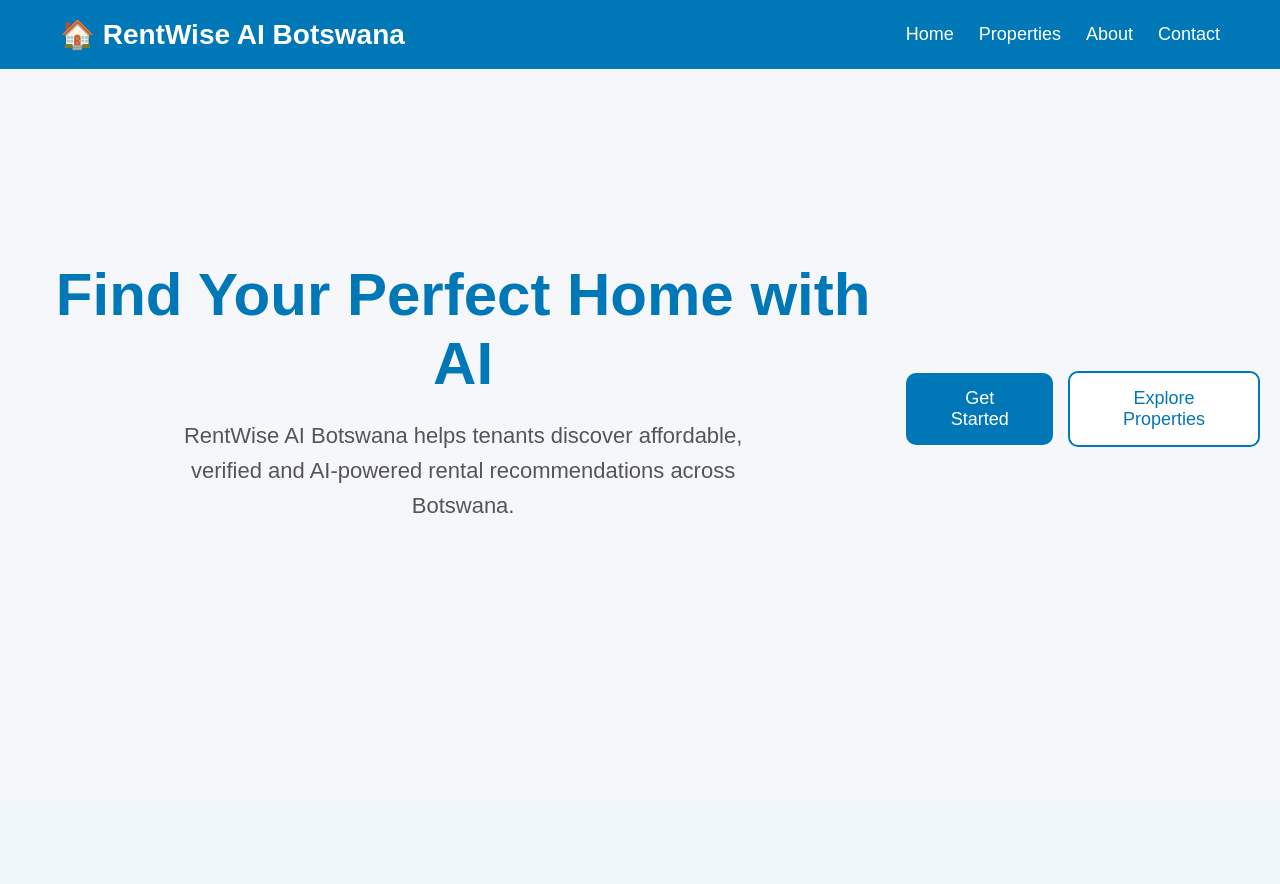
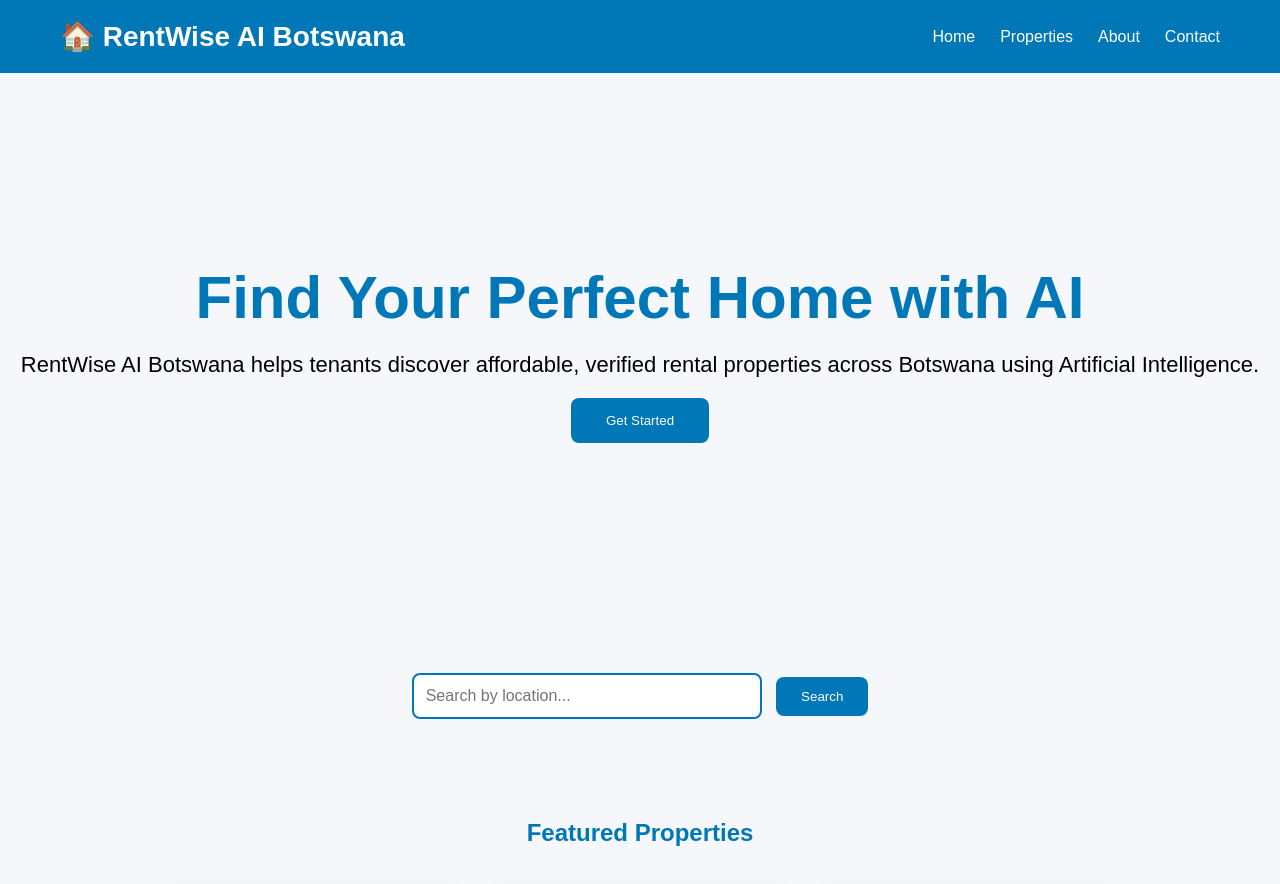
Before and after one commit to OBA0101/RentWise-AI-Botswana, a Flask app: page / in a window 1280 px wide. Shown: the top 884 px of the page. Before the commit the page ends 513 px from the top, so only its background shows below. Run offline with Flask 3, Linux system fonts and the light colour scheme; data comes from the database, SQL or seed files in the repository; both versions use the stored data as it was after the commit.

Commit message:
Complete homepage, SQLite integration, search feature and property details

```diff
--- a/app.py
+++ b/app.py
@@ -1,10 +1,57 @@
-from flask import Flask, render_template
+from flask import Flask, render_template, request
+import sqlite3
 
 app = Flask(__name__)
 
+# Home Page
 @app.route("/")
 def home():
-    return render_template("index.html")
+
+    search = request.args.get("search")
+
+    connection = sqlite3.connect("rentwise.db")
+    cursor = connection.cursor()
+
+    if search:
+        cursor.execute(
+            "SELECT * FROM properties WHERE location LIKE ?",
+            ("%" + search + "%",)
+        )
+    else:
+        cursor.execute("SELECT * FROM properties")
+
+    properties = cursor.fetchall()
+
+    connection.close()
+
+    return render_template(
+        "index.html",
+        properties=properties,
+        search=search
+    )
+
+
+# Property Details Page
+@app.route("/property/<int:id>")
+def property_details(id):
+
+    connection = sqlite3.connect("rentwise.db")
+    cursor = connection.cursor()
+
+    cursor.execute(
+        "SELECT * FROM properties WHERE id=?",
+        (id,)
+    )
+
+    property = cursor.fetchone()
+
+    connection.close()
+
+    return render_template(
+        "property.html",
+        property=property
+    )
+
 
 if __name__ == "__main__":
     app.run(debug=True)
--- a/static/css/style.css
+++ b/static/css/style.css
@@ -9,14 +9,12 @@ body{
     background:#f5f7fa;
 }
 
-/* Navigation */
-
 nav{
     display:flex;
     justify-content:space-between;
     align-items:center;
     background:#0077b6;
-    padding:18px 60px;
+    padding:20px 60px;
 }
 
 .logo{
@@ -37,66 +35,153 @@ nav ul li{
 nav ul li a{
     color:white;
     text-decoration:none;
-    font-size:18px;
 }
 
-nav ul li a:hover{
-    color:#ffd60a;
-}
-
-/* Hero Section */
-
 .hero{
-    height:85vh;
+    height:70vh;
     display:flex;
     justify-content:center;
     align-items:center;
     text-align:center;
-    padding:20px;
 }
 
-.hero-text h1{
+.hero h1{
     font-size:60px;
     color:#0077b6;
-    margin-bottom:20px;
 }
 
-.hero-text p{
+.hero p{
+    margin:20px 0;
     font-size:22px;
-    color:#555;
-    width:70%;
-    margin:auto;
-    margin-bottom:35px;
-    line-height:1.6;
 }
 
 button{
     background:#0077b6;
     color:white;
+    padding:15px 35px;
     border:none;
-    padding:15px 40px;
-    font-size:18px;
-    border-radius:10px;
+    border-radius:8px;
     cursor:pointer;
-    transition:0.3s;
 }
 
 button:hover{
     background:#023e8a;
-    transform:scale(1.05);
-}
-.button{
-    margin-top:30px;
 }
 
-.secondary{
-    background:white;
-    color:#0077b6;
-    border:2px solid #0077b6;
-    margin-left:15px;
+.properties{
+    padding:60px;
 }
 
-.secondary::hover{
-    background:0077b6;
-    color:white;
+.properties h2{
+    text-align:center;
+    margin-bottom:40px;
+    color:#0077b6;
 }
+
+.property-container{
+    display:flex;
+    justify-content:center;
+    gap:30px;
+    flex-wrap:wrap;
+}
+
+.card{
+    width:300px;
+    background:white;
+    border-radius:10px;
+    overflow:hidden;
+    box-shadow:0 5px 15px rgba(0,0,0,.1);
+}
+
+.card img{
+    width:100%;
+    height:200px;
+    object-fit:cover;
+}
+
+.card h3{
+    margin:15px;
+}
+
+.card p{
+    margin:10px 15px;
+}
+
+.card button{
+    margin:15px;
+}
+
+/* Search Section */
+
+.search-section{
+    text-align:center;
+    margin:40px 0;
+}
+
+.search-section input{
+    width:350px;
+    padding:12px;
+    font-size:16px;
+    border:2px solid #0077b6;
+    border-radius:8px;
+}
+
+.search-section button{
+    margin-left:10px;
+    padding:12px 25px;
+}
+
+/* Property Details */
+
+.property-details{
+
+    width:80%;
+    margin:50px auto;
+    text-align:center;
+
+}
+
+.property-details img{
+
+    width:70%;
+    max-width:700px;
+    height:400px;
+    object-fit:cover;
+    border-radius:12px;
+    margin-bottom:30px;
+
+}
+
+.property-details h1{
+
+    color:#0077b6;
+    margin-bottom:15px;
+
+}
+
+.property-details h2{
+
+    color:#555;
+    margin-bottom:15px;
+
+}
+
+.property-details h3{
+
+    color:#28a745;
+    margin-bottom:20px;
+
+}
+
+.property-details p{
+
+    font-size:20px;
+    margin:15px;
+
+}
+
+.property-details button{
+
+    margin-top:20px;
+
+}
--- a/templates/index.html
+++ b/templates/index.html
@@ -1,44 +1,120 @@
 <!DOCTYPE html>
 <html lang="en">
+
 <head>
     <meta charset="UTF-8">
     <meta name="viewport" content="width=device-width, initial-scale=1.0">
 
     <title>RentWise AI Botswana</title>
 
-    <link rel="stylesheet"
-          href="{{ url_for('static', filename='css/style.css') }}">
+    <link rel="stylesheet" href="{{ url_for('static', filename='css/style.css') }}">
 </head>
+
 <body>
 
+    <!-- Navigation -->
     <nav>
+
         <div class="logo">🏠 RentWise AI Botswana</div>
 
         <ul>
-            <li><a href="#">Home</a></li>
-            <li><a href="#">Properties</a></li>
+            <li><a href="/">Home</a></li>
+            <li><a href="#properties">Properties</a></li>
             <li><a href="#">About</a></li>
             <li><a href="#">Contact</a></li>
         </ul>
+
     </nav>
 
+    <!-- Hero Section -->
     <section class="hero">
 
         <div class="hero-text">
+
             <h1>Find Your Perfect Home with AI</h1>
 
             <p>
                 RentWise AI Botswana helps tenants discover affordable,
-                verified and AI-powered rental recommendations across Botswana.
+                verified rental properties across Botswana using Artificial Intelligence.
             </p>
 
-        </div class="buttons">
-             <button>Get Started</button>
-             <button class="secondary">Explore
-        Properties</button>
-             </div>
+            <button>Get Started</button>
+
+        </div>
 
     </section>
 
+    <!-- Search Section -->
+    <section class="search-section">
+
+        <form method="GET" action="/">
+
+            <input
+                type="text"
+                name="search"
+                placeholder="Search by location..."
+                value="{{ search if search else '' }}">
+
+            <button type="submit">Search</button>
+
+        </form>
+
+    </section>
+
+    <!-- Featured Properties -->
+    <section class="properties" id="properties">
+
+        <h2>Featured Properties</h2>
+
+        <div class="property-container">
+
+            {% if properties %}
+
+                {% for property in properties %}
+
+                <div class="card">
+
+                    <img src="{{ property[7] }}" alt="Property">
+
+                    <h3>{{ property[1] }}</h3>
+
+                    <p>📍 {{ property[2] }}</p>
+
+                    <p><strong>P{{ property[3] }}/month</strong></p>
+
+                    <p>🛏 {{ property[4] }} Bedrooms</p>
+
+                    <p>🛁 {{ property[5] }} Bathrooms</p>
+
+                    <p>{{ property[6] }}</p>
+
+                    <a href="/property/{{ property[0] }}">
+                        <button>View Details</button>
+                    </a>
+
+                </div>
+
+                {% endfor %}
+
+            {% else %}
+
+                <h3>No properties found.</h3>
+
+            {% endif %}
+
+        </div>
+
+    </section>
+
+    <!-- Footer -->
+    <footer>
+
+        <p>
+            © 2026 RentWise AI Botswana | Powered by Flask & Artificial Intelligence
+        </p>
+
+    </footer>
+
 </body>
+
 </html>
```
Also changed, not shown: database.py (added, +31 -0 lines), insert_data.py (added, +57 -0 lines), templates/property.html (added, +63 -0 lines), rentwise.db (added), static/images/apartment1.jpg.jpg (added), static/images/apartment2.jpg.jpg (added), static/images/apartment3.jpg.jpg (added).
